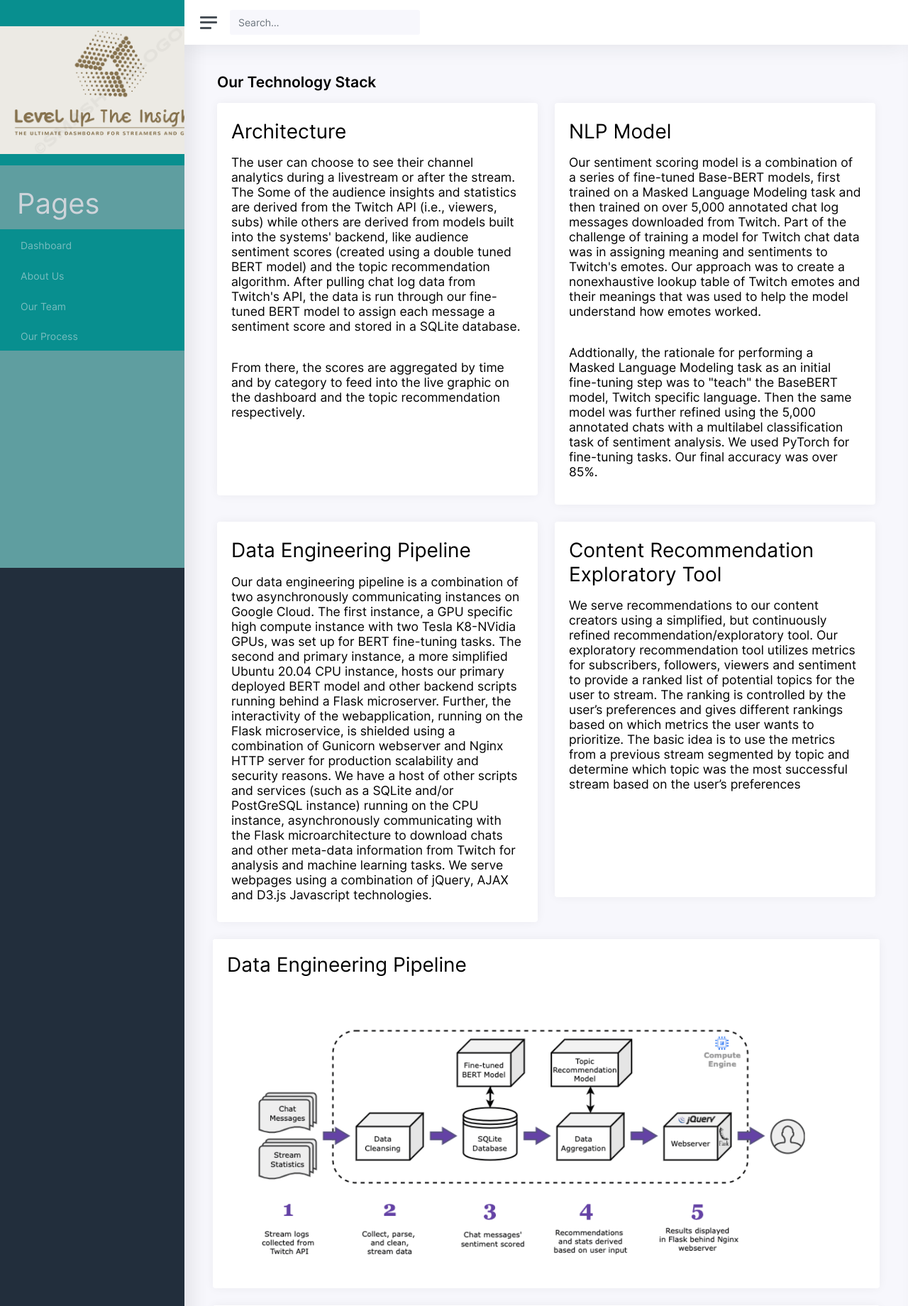
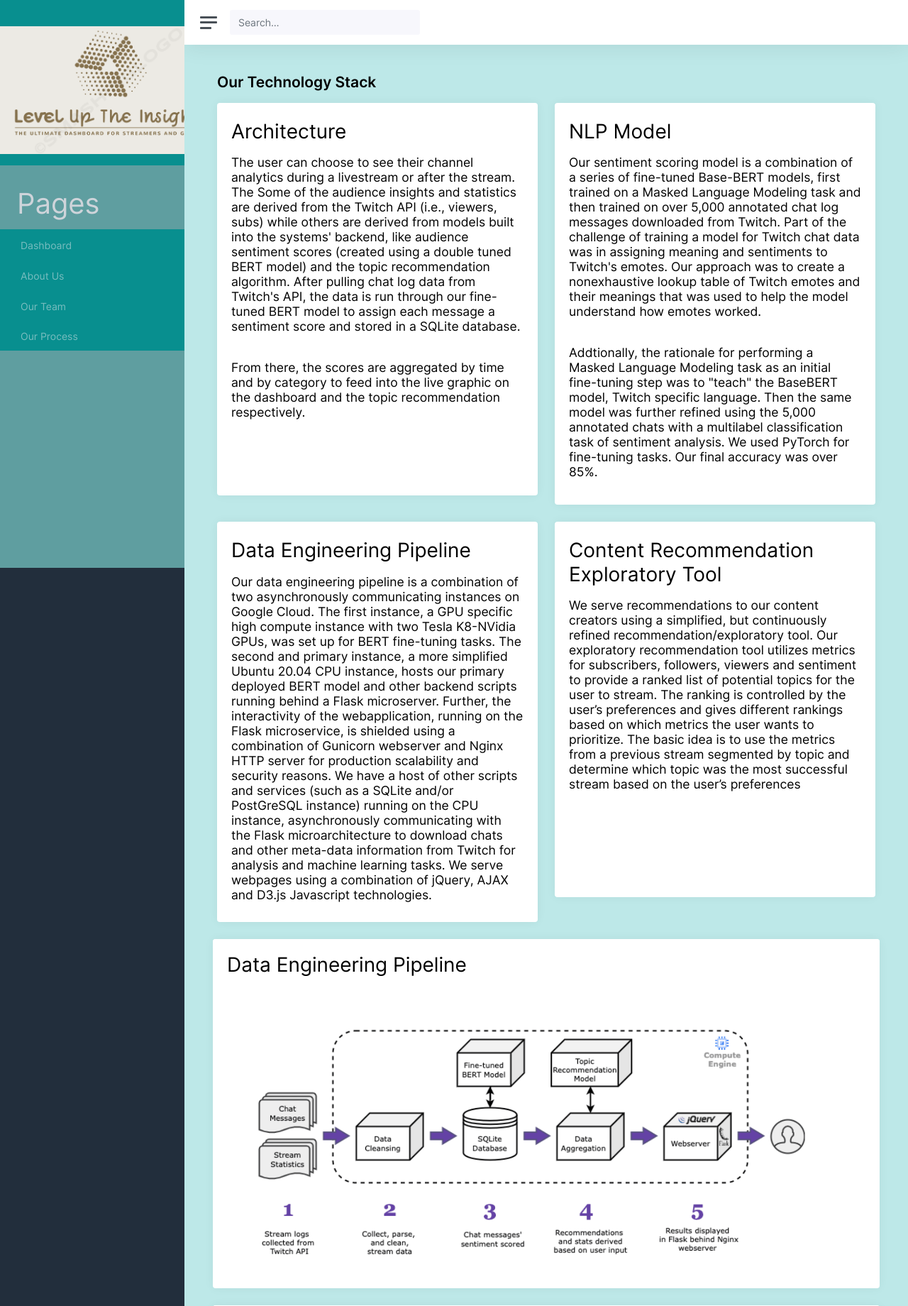
Before and after one commit to NishaMDev/Live-Streaming-Analytics, a Flask app: page /ui-our-process-page.html in a window 1280 px wide. Shown: the top 1840 px of the page at 71% size. Run offline with Flask 2, Linux system fonts and the light colour scheme; some libraries are stand-ins or nearby versions.

Commit message:
updated ui-our-process-page.html
ui-our-process-page.html

```diff
--- a/app/home/templates/ui-our-process-page.html
+++ b/app/home/templates/ui-our-process-page.html
@@ -59,7 +59,7 @@
 	}
 </script>
 
-<main class="content">
+<main class="content" style="background-color: #bde8e8;">
 
 	<div class="container">
 		<h1 class="h3 mb-3"><strong>Our Technology Stack</h1>
```
